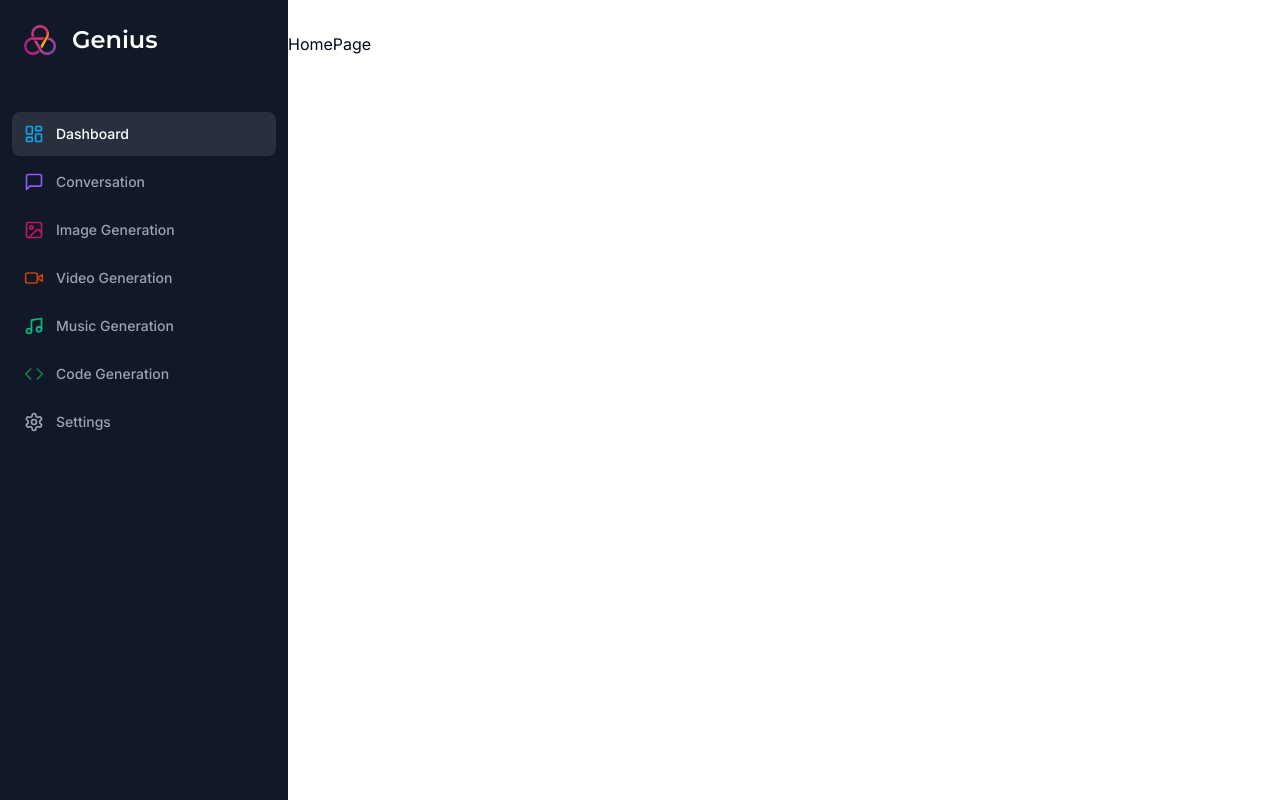
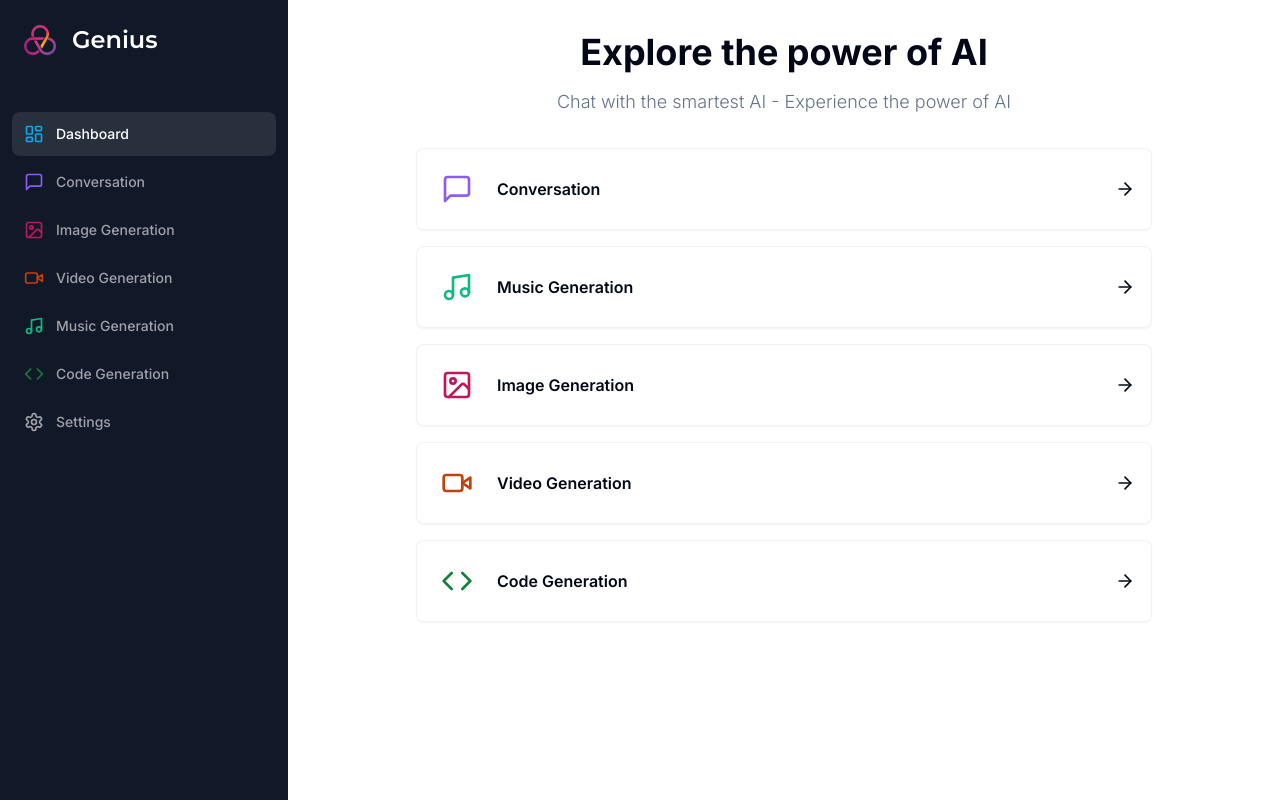
Before and after one commit to sakilk130/next13-saas-ai, a Next.js app: page /dashboard in a window 1280 px wide. Built offline with nearby package versions, Linux system fonts and the light colour scheme.

Commit message:
feat: dashboard page design

```diff
--- a/app/(dashboard)/(routes)/dashboard/page.tsx
+++ b/app/(dashboard)/(routes)/dashboard/page.tsx
@@ -1,7 +1,43 @@
-import React from 'react';
+'use client';
+
+import { ArrowRight } from 'lucide-react';
+import { useRouter } from 'next/navigation';
+
+import { Card } from '@/components/ui/card';
+import { tools } from '@/constants';
+import { cn } from '@/lib/utils';
 
 const HomePage = () => {
-  return <div>HomePage</div>;
+  const router = useRouter();
+  return (
+    <>
+      <div className="mb-8 space-y-4">
+        <h2 className="text-2xl font-bold text-center md:text-4xl">
+          Explore the power of AI
+        </h2>
+        <p className="text-sm font-light text-center text-muted-foreground md:text-lg">
+          Chat with the smartest AI - Experience the power of AI
+        </p>
+      </div>
+      <div className="px-4 space-y-4 md:px-20 lg:px-32">
+        {tools.map((tool) => (
+          <Card
+            onClick={() => router.push(tool.href)}
+            key={tool.href}
+            className="flex items-center justify-between p-4 transition cursor-pointer border-black/5 hover:shadow-md"
+          >
+            <div className="flex items-center gap-x-4">
+              <div className={cn('p-2 w-fit rounded-md', tool.bgColor)}>
+                <tool.icon className={cn('w-8 h-8', tool.color)} />
+              </div>
+              <div className="font-semibold">{tool.label}</div>
+            </div>
+            <ArrowRight className="w-5 h-5" />
+          </Card>
+        ))}
+      </div>
+    </>
+  );
 };
 
 export default HomePage;
--- /dev/null
+++ b/components/ui/card.tsx
@@ -0,0 +1,79 @@
+import * as React from "react"
+
+import { cn } from "@/lib/utils"
+
+const Card = React.forwardRef<
+  HTMLDivElement,
+  React.HTMLAttributes<HTMLDivElement>
+>(({ className, ...props }, ref) => (
+  <div
+    ref={ref}
+    className={cn(
+      "rounded-lg border bg-card text-card-foreground shadow-sm",
+      className
+    )}
+    {...props}
+  />
+))
+Card.displayName = "Card"
+
+const CardHeader = React.forwardRef<
+  HTMLDivElement,
+  React.HTMLAttributes<HTMLDivElement>
+>(({ className, ...props }, ref) => (
+  <div
+    ref={ref}
+    className={cn("flex flex-col space-y-1.5 p-6", className)}
+    {...props}
+  />
+))
+CardHeader.displayName = "CardHeader"
+
+const CardTitle = React.forwardRef<
+  HTMLParagraphElement,
+  React.HTMLAttributes<HTMLHeadingElement>
+>(({ className, ...props }, ref) => (
+  <h3
+    ref={ref}
+    className={cn(
+      "text-2xl font-semibold leading-none tracking-tight",
+      className
+    )}
+    {...props}
+  />
+))
+CardTitle.displayName = "CardTitle"
+
+const CardDescription = React.forwardRef<
+  HTMLParagraphElement,
+  React.HTMLAttributes<HTMLParagraphElement>
+>(({ className, ...props }, ref) => (
+  <p
+    ref={ref}
+    className={cn("text-sm text-muted-foreground", className)}
+    {...props}
+  />
+))
+CardDescription.displayName = "CardDescription"
+
+const CardContent = React.forwardRef<
+  HTMLDivElement,
+  React.HTMLAttributes<HTMLDivElement>
+>(({ className, ...props }, ref) => (
+  <div ref={ref} className={cn("p-6 pt-0", className)} {...props} />
+))
+CardContent.displayName = "CardContent"
+
+const CardFooter = React.forwardRef<
+  HTMLDivElement,
+  React.HTMLAttributes<HTMLDivElement>
+>(({ className, ...props }, ref) => (
+  <div
+    ref={ref}
+    className={cn("flex items-center p-6 pt-0", className)}
+    {...props}
+  />
+))
+CardFooter.displayName = "CardFooter"
+
+export { Card, CardHeader, CardFooter, CardTitle, CardDescription, CardContent }
--- /dev/null
+++ b/constants/index.ts
@@ -0,0 +1,41 @@
+import { Code, ImageIcon, MessageSquare, Music, VideoIcon } from 'lucide-react';
+
+export const MAX_FREE_COUNTS = 5;
+
+export const tools = [
+  {
+    label: 'Conversation',
+    icon: MessageSquare,
+    href: '/conversation',
+    color: 'text-violet-500',
+    bgColor: 'bg-violet-500/10',
+  },
+  {
+    label: 'Music Generation',
+    icon: Music,
+    href: '/music',
+    color: 'text-emerald-500',
+    bgColor: 'bg-emerald-500/10',
+  },
+  {
+    label: 'Image Generation',
+    icon: ImageIcon,
+    color: 'text-pink-700',
+    bgColor: 'bg-pink-700/10',
+    href: '/image',
+  },
+  {
+    label: 'Video Generation',
+    icon: VideoIcon,
+    color: 'text-orange-700',
+    bgColor: 'bg-orange-700/10',
+    href: '/video',
+  },
+  {
+    label: 'Code Generation',
+    icon: Code,
+    color: 'text-green-700',
+    bgColor: 'bg-green-700/10',
+    href: '/code',
+  },
+];
```
